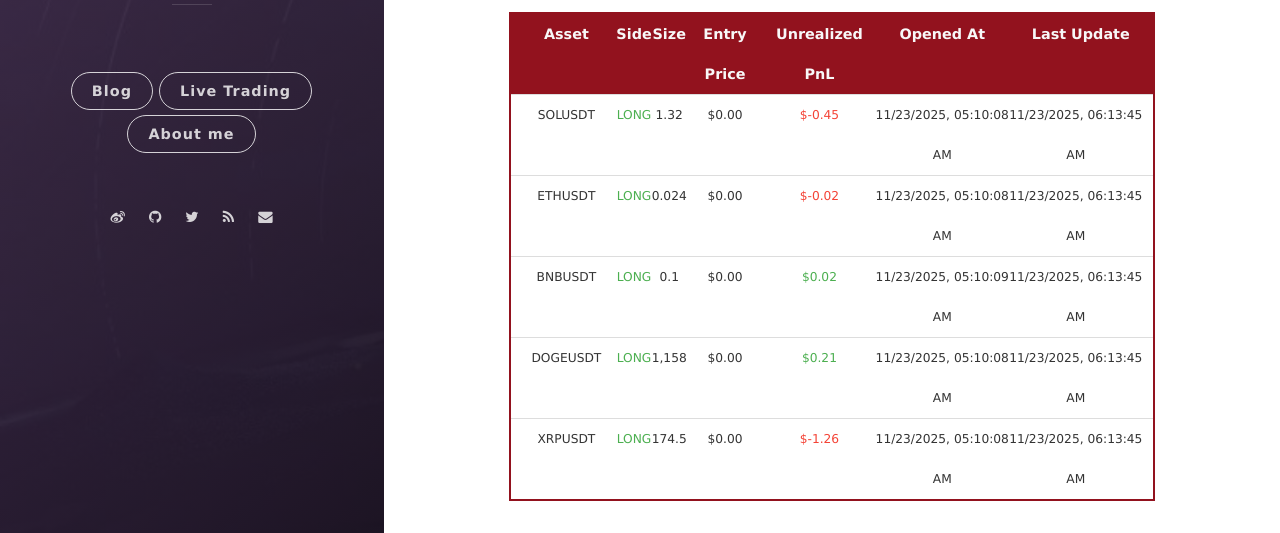
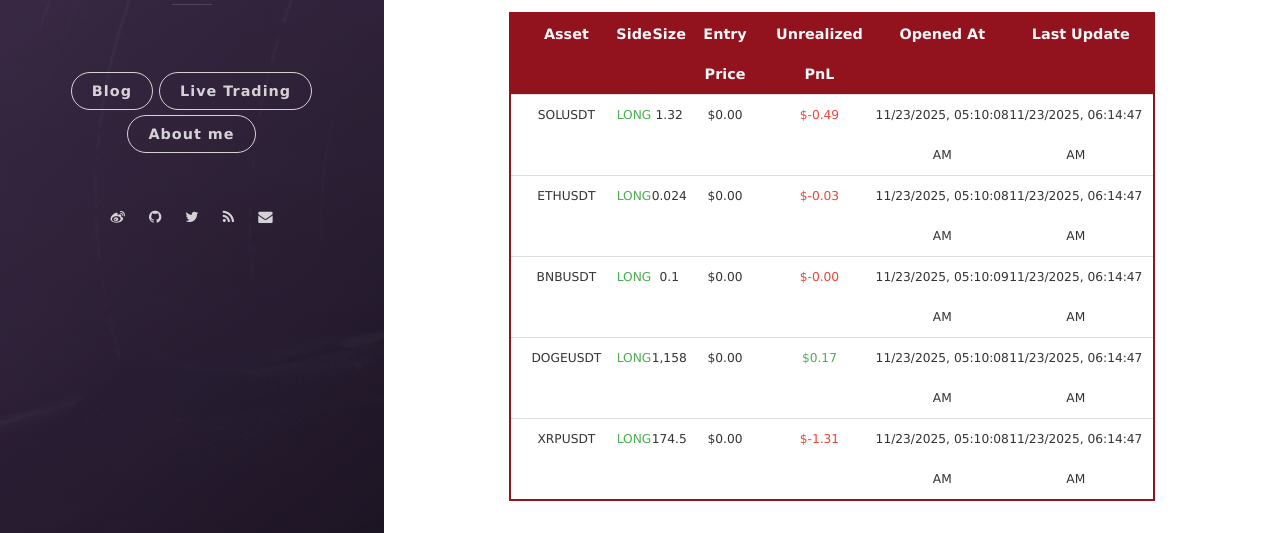
Before and after one commit to leeyegy/leeyegy.github.io, a Jekyll site: the page built from live-trading.html, in a window 1280 px wide and 1188 px high. Shown: the part 587-1120 px from the top of the window. Built offline with Jekyll 4.4.1, drawn with Linux system fonts in a browser that asks for light colours; nearby versions of some CDN libraries.

Commit message:
AccountMonitor: refresh positions 2025-11-23T14:14:47+08:00

```diff
--- a/assets/data/binance/positions.json
+++ b/assets/data/binance/positions.json
@@ -4,44 +4,44 @@
     "side": "LONG",
     "size": 1.32,
     "entryPrice": 0.0,
-    "unrealizedPnl": -0.4488,
+    "unrealizedPnl": -0.4884,
     "openedAt": "2025-11-23T13:10:08+08:00",
-    "reportedAt": "2025-11-23T14:13:45+08:00"
+    "reportedAt": "2025-11-23T14:14:47+08:00"
   },
   {
     "symbol": "ETHUSDT",
     "side": "LONG",
     "size": 0.024,
     "entryPrice": 0.0,
-    "unrealizedPnl": -0.0204,
+    "unrealizedPnl": -0.02616,
     "openedAt": "2025-11-23T13:10:08+08:00",
-    "reportedAt": "2025-11-23T14:13:45+08:00"
+    "reportedAt": "2025-11-23T14:14:47+08:00"
   },
   {
     "symbol": "BNBUSDT",
     "side": "LONG",
     "size": 0.1,
     "entryPrice": 0.0,
-    "unrealizedPnl": 0.02139453,
+    "unrealizedPnl": -0.00401983,
     "openedAt": "2025-11-23T13:10:09+08:00",
-    "reportedAt": "2025-11-23T14:13:45+08:00"
+    "reportedAt": "2025-11-23T14:14:47+08:00"
   },
   {
     "symbol": "DOGEUSDT",
     "side": "LONG",
     "size": 1158.0,
     "entryPrice": 0.0,
-    "unrealizedPnl": 0.20844,
+    "unrealizedPnl": 0.1737,
     "openedAt": "2025-11-23T13:10:08+08:00",
-    "reportedAt": "2025-11-23T14:13:45+08:00"
+    "reportedAt": "2025-11-23T14:14:47+08:00"
   },
   {
     "symbol": "XRPUSDT",
     "side": "LONG",
     "size": 174.5,
     "entryPrice": 0.0,
-    "unrealizedPnl": -1.2564,
+    "unrealizedPnl": -1.30875,
     "openedAt": "2025-11-23T13:10:08+08:00",
-    "reportedAt": "2025-11-23T14:13:45+08:00"
+    "reportedAt": "2025-11-23T14:14:47+08:00"
   }
 ]
```
